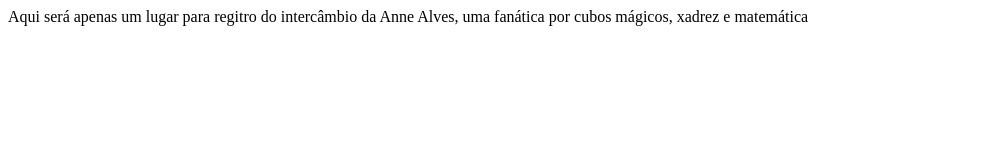
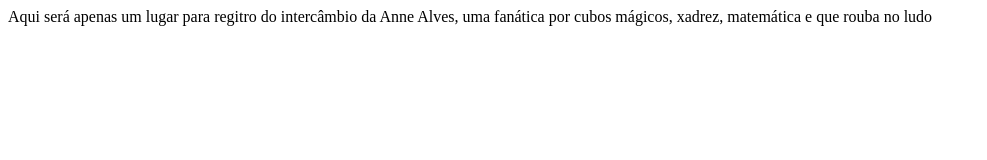
Before and after one commit to schleuner/annesweb, a plain HTML site: page index.html in a window 1280 px wide. Shown: the whole page, without its empty margins (0-987 px from the left). Drawn offline with Linux system fonts and the light colour scheme.

Commit message:
Update index.html

```diff
--- a/index.html
+++ b/index.html
@@ -5,6 +5,6 @@
     <meta charset="utf-8">
   </head>
   <body>
-   Aqui será apenas um lugar para regitro do intercâmbio da Anne Alves, uma fanática por cubos mágicos, xadrez e matemática
+   Aqui será apenas um lugar para regitro do intercâmbio da Anne Alves, uma fanática por cubos mágicos, xadrez, matemática e que rouba no ludo
   </body>
 </html>
```
